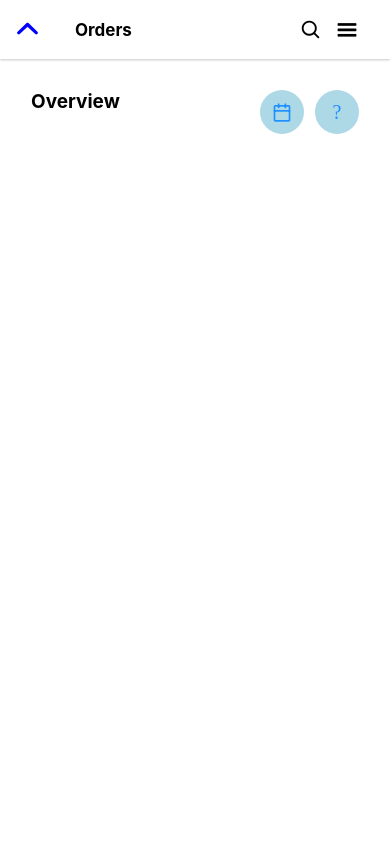
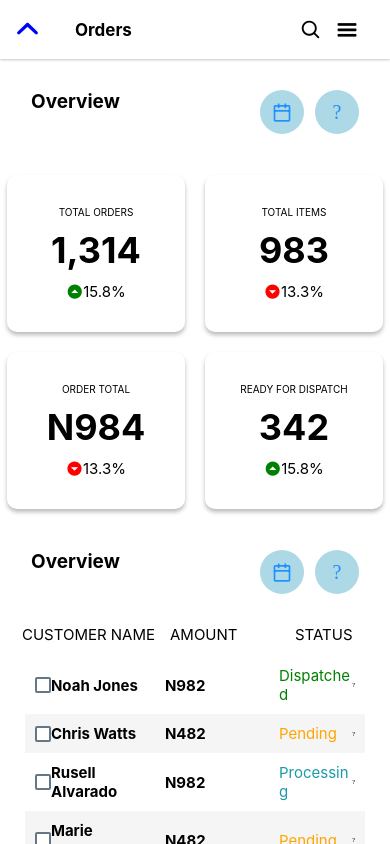
Before and after one commit to rajibola/WeeklyTask, a React Native app: screen / in a window 390 px wide. Built offline with nearby package versions, Linux system fonts and the light colour scheme.

Commit message:
created list

```diff
--- a/App.js
+++ b/App.js
@@ -1,7 +1,16 @@
 import React, { Component } from "react";
-import { StyleSheet, View, Text, Animated, StatusBar } from "react-native";
+import {
+  StyleSheet,
+  View,
+  Text,
+  FlatList,
+  ScrollView,
+  CheckBox,
+} from "react-native";
 import { Entypo } from "@expo/vector-icons";
 import { Octicons } from "@expo/vector-icons";
+import { MaterialCommunityIcons } from "@expo/vector-icons";
+import { AntDesign } from "@expo/vector-icons";
 
 import { hp, wp } from "./common";
 
@@ -9,8 +18,70 @@ import OverviewRow from "./OverviewRow";
 
 export default class App extends Component {
   render() {
+    const DATA = [
+      {
+        title: "TOTAL ORDERS",
+        number: "1,314",
+        percentage: "15.8%",
+        color: "green",
+        arrowname: "arrow-up-drop-circle",
+        id: 1,
+      },
+      {
+        title: "TOTAL ITEMS",
+        number: "983",
+        color: "red",
+        percentage: "13.3%",
+        arrowname: "arrow-down-drop-circle",
+        id: 2,
+      },
+      {
+        title: "ORDER TOTAL",
+        number: "N984",
+        color: "red",
+        percentage: "13.3%",
+        arrowname: "arrow-down-drop-circle",
+        id: 3,
+      },
+      {
+        title: "READY FOR DISPATCH",
+        number: "342",
+        color: "green",
+        percentage: "15.8%",
+        arrowname: "arrow-up-drop-circle",
+        id: 3,
+      },
+    ];
+
+    const List = [
+      {
+        name: "Noah Jones",
+        amount: "N982",
+        status: "Dispatched",
+        color: "green",
+      },
+      {
+        name: "Chris Watts",
+        amount: "N482",
+        status: "Pending",
+        color: "orange",
+      },
+      {
+        name: "Rusell Alvarado",
+        amount: "N982",
+        status: "Processing",
+        color: "#1b9aaa",
+      },
+      {
+        name: "Marie Thompson",
+        amount: "N482",
+        status: "Pending",
+        color: "orange",
+      },
+    ];
+
     return (
-      <View style={styles.container}>
+      <ScrollView style={styles.container}>
         <View style={styles.head}>
           <Entypo
             name="chevron-small-up"
@@ -29,7 +100,86 @@ export default class App extends Component {
         </View>
 
         <OverviewRow />
-      </View>
+
+        {/* Starting Grid */}
+        <View style={{ alignItems: "center" }}>
+          <FlatList
+            data={DATA}
+            numColumns={2}
+            renderItem={({ item }) => (
+              <View style={styles.view}>
+                <Text style={{ fontSize: hp(10) }}>{item.title}</Text>
+                <Text style={styles.itemnumber}>{item.number}</Text>
+                <View style={styles.arrpercent}>
+                  <MaterialCommunityIcons
+                    name={item.arrowname}
+                    size={17}
+                    color={item.color}
+                  />
+                  <Text style={{ fontSize: hp(14) }}>{item.percentage}</Text>
+                </View>
+              </View>
+            )}
+          />
+        </View>
+        {/* Grid End */}
+        <OverviewRow />
+
+        {/* List Start */}
+        <View style={{ justifyContent: "center", alignItems: "center" }}>
+          {/*headings */}
+          <View
+            style={{
+              flexDirection: "row",
+              marginLeft: wp(50),
+            }}
+          >
+            <Text style={styles.customer}>CUSTOMER NAME</Text>
+            <Text style={styles.amountstat}>AMOUNT</Text>
+            <Text style={styles.amountstat}>STATUS</Text>
+          </View>
+
+          {/*List */}
+          <View style={{ marginTop: hp(12) }}>
+            <FlatList
+              data={List}
+              renderItem={({ item, index }) => (
+                <View
+                  style={[
+                    styles.list,
+                    {
+                      backgroundColor: index % 2 === 0 ? "white" : "#f5f5f5",
+                    },
+                  ]}
+                >
+                  <View
+                    style={{
+                      flexDirection: "row",
+                      margin: wp(10),
+                      justifyContent: "center",
+                      alignItems: "center",
+                    }}
+                  >
+                    <CheckBox />
+                    <Text style={styles.cname}>{item.name}</Text>
+                    <Text style={styles.cname}>{item.amount}</Text>
+                    <Text
+                      style={{
+                        width: wp(70),
+                        color: `${item.color}`,
+                        fontSize: hp(14),
+                      }}
+                    >
+                      {item.status}
+                    </Text>
+                    <AntDesign name="caretdown" size={7} color="black" />
+                  </View>
+                </View>
+              )}
+            />
+          </View>
+        </View>
+      </ScrollView>
     );
   }
 }
@@ -37,7 +187,6 @@ export default class App extends Component {
 const styles = StyleSheet.create({
   container: { width: wp(375), height: hp(812) },
   head: {
-    marginTop: StatusBar.currentHeight,
     flexDirection: "row",
     alignItems: "center",
     backgroundColor: "#fff",
@@ -74,4 +223,39 @@ const styles = StyleSheet.create({
     width: wp(70),
     alignItems: "center",
   },
+
+  view: {
+    width: hp(171),
+    height: hp(151),
+    margin: wp(10),
+    alignItems: "center",
+    borderRadius: hp(10),
+    justifyContent: "center",
+
+    shadowColor: "#000",
+    shadowOffset: {
+      width: 0,
+      height: 3,
+    },
+    shadowOpacity: 0.27,
+    shadowRadius: 4.65,
+
+    elevation: 6,
+
+    backgroundColor: "white",
+  },
+
+  itemnumber: {
+    fontSize: hp(35),
+    fontWeight: "bold",
+    padding: hp(10),
+  },
+
+  arrpercent: { flexDirection: "row", alignItems: "center" },
+
+  customer: { fontSize: hp(14), width: wp(142) },
+
+  amountstat: { fontSize: hp(14), width: wp(120) },
+
+  cname: { width: wp(110), fontWeight: "bold", fontSize: hp(14) },
 });
```
Also changed, not shown: Grid.js (deleted, +0 -26 lines), 1 other file (tests, documents, lock files or other folders).
